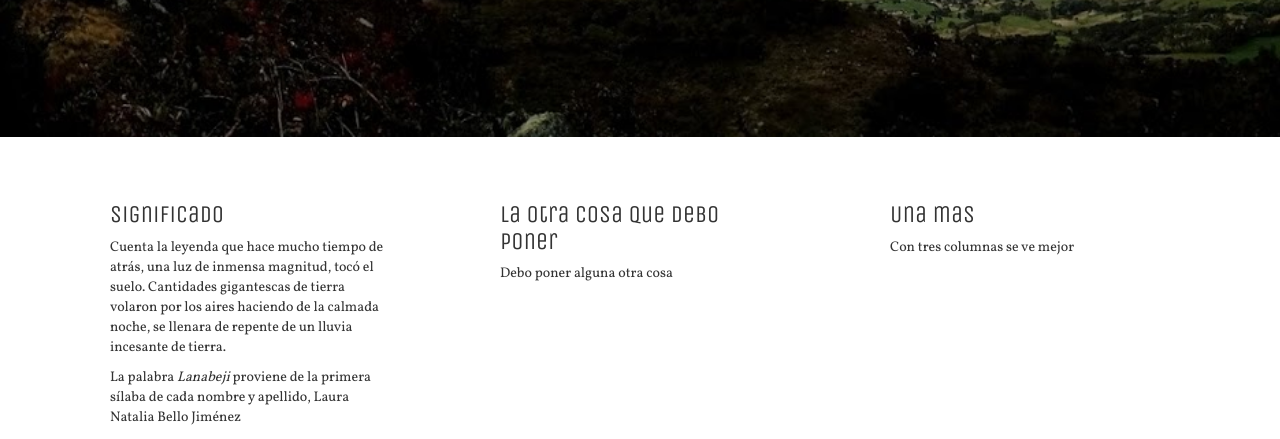
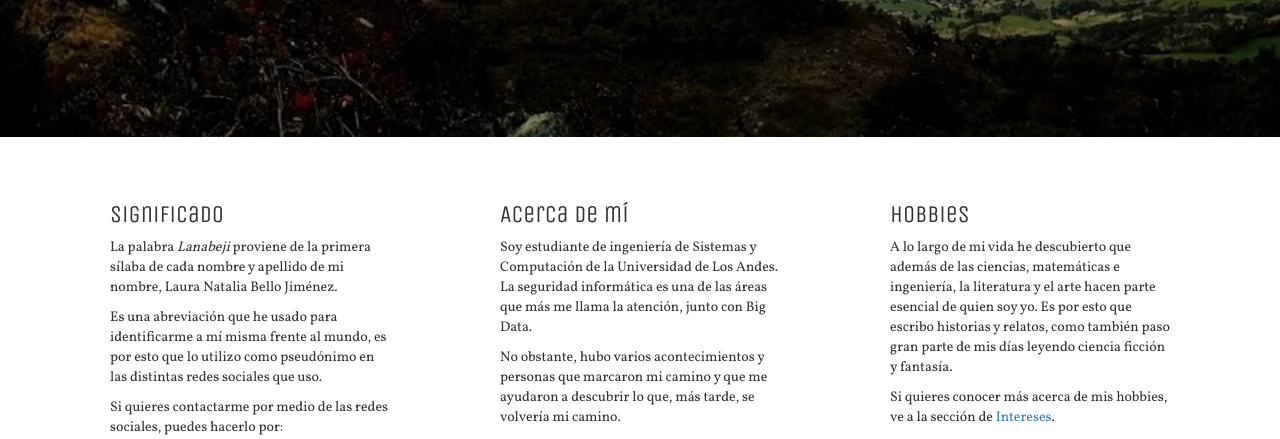
Before and after one commit to asanco/web, a plain HTML site: page lanabeji/index.html in a window 1280 px wide. Shown: the part 361-800 px from the top of the page. Drawn offline with nearby package versions, Linux system fonts and the light colour scheme.

Commit message:
listo
terminada la principal

```diff
--- a/lanabeji/css/main.css
+++ b/lanabeji/css/main.css
@@ -71,7 +71,7 @@ div h2{
     font-family: 'Unica One', cursive;
 }
 
-.col-sm-6 p{
+.col-sm-6 p, li{
     font-family: 'Vollkorn', serif;
 }
 
--- a/lanabeji/index.html
+++ b/lanabeji/index.html
@@ -43,19 +43,23 @@
         <div class="row" id="parrafo"">
             <figure class="col-sm-6">
                 <h3> Significado</h3>
-                <p>Cuenta la leyenda que hace mucho tiempo de atrás, una luz de inmensa magnitud, tocó el suelo. Cantidades
-                    gigantescas de tierra volaron por los aires haciendo de la calmada noche, se llenara de repente de un lluvia
-                    incesante de tierra.
-                </p>
-                <p>La palabra <cite> Lanabeji</cite> proviene de la primera sílaba de cada nombre y apellido, Laura Natalia Bello Jiménez</p>
+                <p>La palabra <cite> Lanabeji</cite> proviene de la primera sílaba de cada nombre y apellido de mi nombre, Laura Natalia Bello Jiménez.</p>
+                <p>Es una abreviación que he usado para identificarme a mí misma frente al mundo, es por esto que lo utilizo como pseudónimo en las distintas redes sociales que uso. </p>
+                <p>Si quieres contactarme por medio de las redes sociales, puedes hacerlo por:</p>
+                <li><a href="https://twitter.com/Lanabeji" target="_blank">Twitter</a></li>
+                <li><a href="https://www.instagram.com/lanabeji/" target="_blank">Instagram</a></li>
             </figure>
             <figure class="col-sm-6">
-                <h3>La otra cosa que debo poner</h3>
-                <p>Debo poner alguna otra cosa</p>
+                <h3>Acerca de mí</h3>
+                <p>Soy estudiante de ingeniería de Sistemas y Computación de la Universidad de Los Andes. La seguridad informática es una de las áreas que más me llama la atención, junto con Big Data.</p>
+                <p>No obstante, hubo varios acontecimientos y personas que marcaron mi camino y que me ayudaron a descubrir lo que, más tarde, se volvería mi camino.</p>
+                <p>Si quieres conocer más acerca de los acontecimientos de mi vida, ve a la sección de <a href="personal.html">Personal</a>.</p>
             </figure>
             <figure class="col-sm-6">
-                <h3>Una mas</h3>
-                <p>Con tres columnas se ve mejor</p>
+                <h3>Hobbies</h3>
+                <p>A lo largo de mi vida he descubierto que además de las ciencias, matemáticas e ingeniería, la literatura y el arte hacen parte esencial de quien soy yo.
+                    Es por esto que escribo historias y relatos, como también paso gran parte de mis días leyendo ciencia ficción y fantasía.</p>
+                <p>Si quieres conocer más acerca de mis hobbies, ve a la sección de <a href="intereses.html">Intereses</a>.</p>
             </figure>
         </div>
     </section>
```
Also changed, not shown: lanabeji/personal.html (+0 -2 lines).
